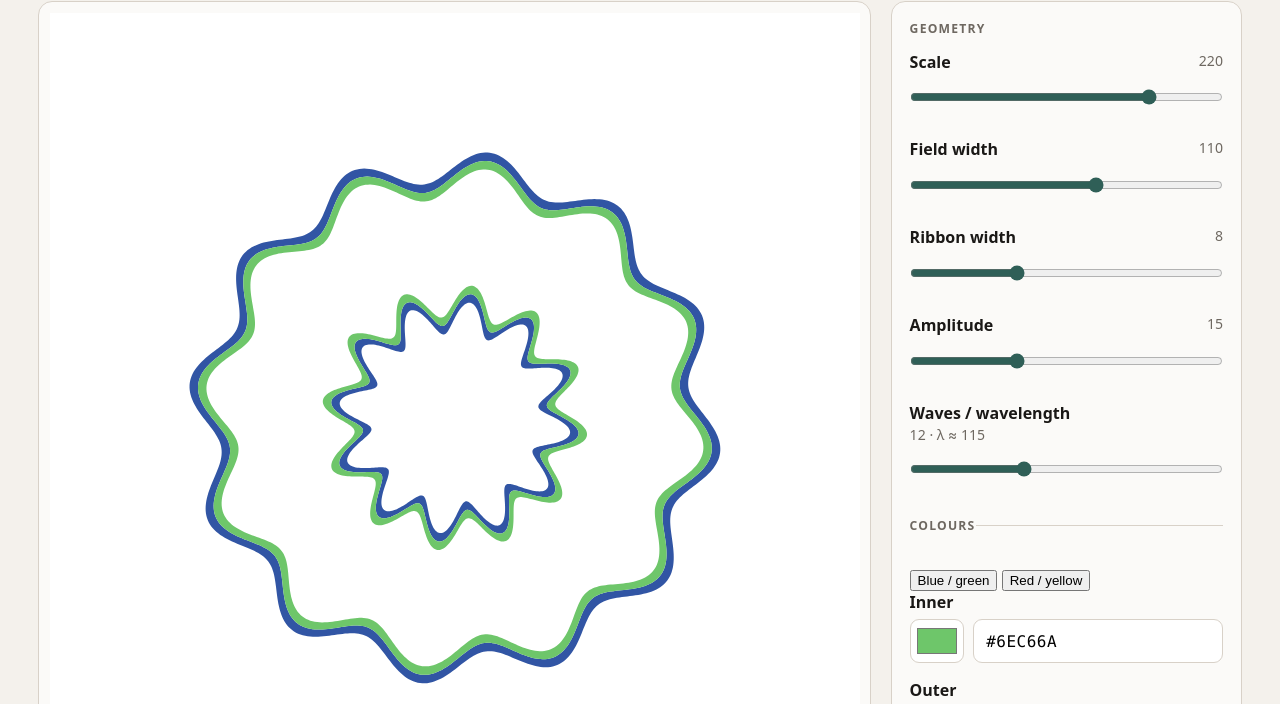
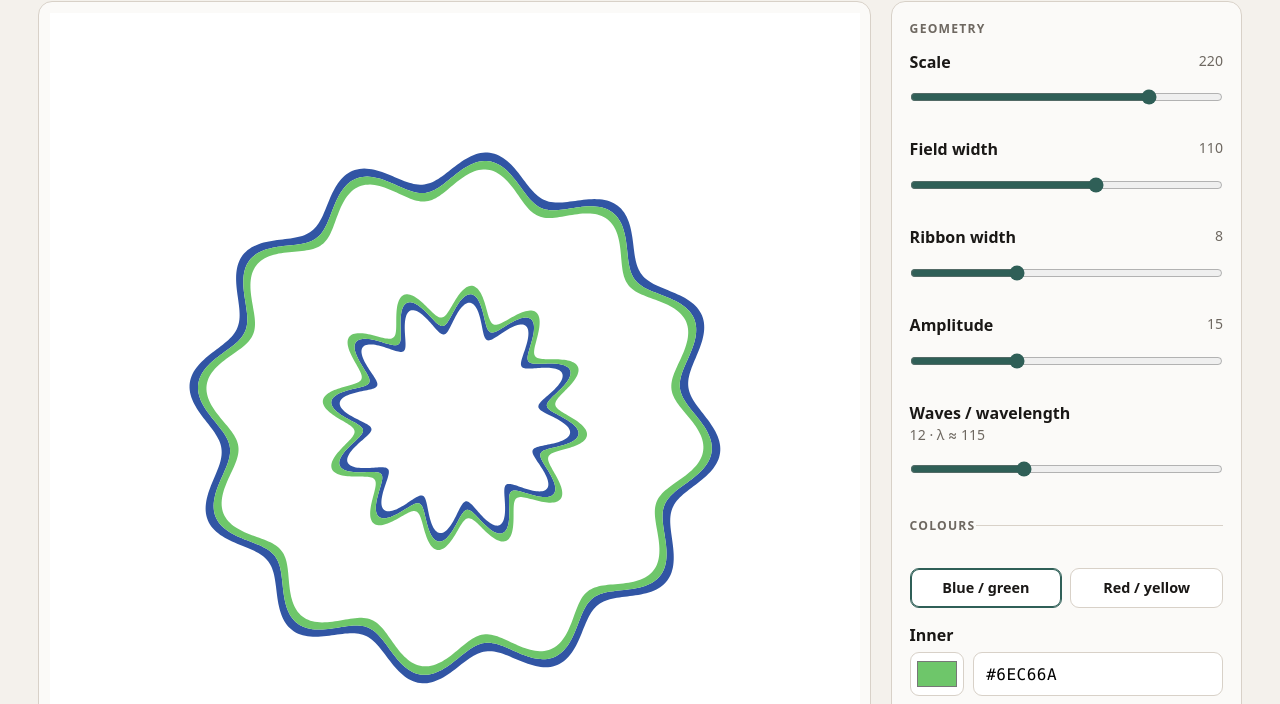
Before and after one commit to grantaj/colourshift, a plain HTML site: page docs/watercolour/index.html in a window 1280 px wide. Shown: the part 81-785 px from the top of the page. Drawn offline with Linux system fonts and the light colour scheme; a small style sheet from the web is missing.

Commit message:
Style Watercolour colour presets

```diff
--- a/docs/watercolour/watercolour.css
+++ b/docs/watercolour/watercolour.css
@@ -140,6 +140,36 @@ input[type="range"] {
 .colour-control > label {
   display: block;
   margin-bottom: 0.4rem;
+}
+
+
+.presets {
+  display: grid;
+  grid-template-columns: 1fr 1fr;
+  gap: 0.5rem;
+  margin-bottom: 1rem;
+}
+
+.preset-button {
+  min-height: 40px;
+  padding: 0.55rem 0.65rem;
+  border: 1px solid var(--line);
+  border-radius: 9px;
+  background: var(--control);
+  color: var(--ink);
+  font: inherit;
+  font-size: 0.9rem;
+  font-weight: 650;
+  cursor: pointer;
+}
+
+.preset-button.active {
+  border-color: var(--accent);
+  box-shadow: inset 0 0 0 1px var(--accent);
+}
+
+.preset-button:hover {
+  border-color: var(--accent);
 }
 
 .colour-inputs {
```
